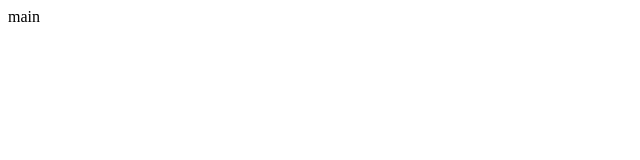
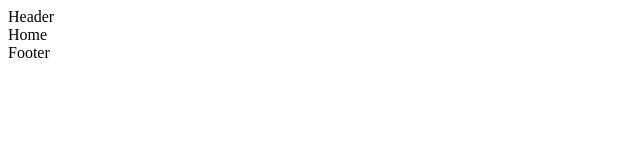
Before and after one commit to kietgudy/ecommerce-book, a React (Vite) app: page / in a window 1280 px wide. Shown: the top 160 px of the page, without its empty margins (0-640 px from the left). Built offline with nearby package versions, Linux system fonts and the light colour scheme.

Commit message:
update layout router

```diff
--- a/src/App.jsx
+++ b/src/App.jsx
@@ -1,34 +1,41 @@
-import React, { useState } from 'react';
-import LoginPage from './pages/login';
-import {
-  createBrowserRouter,
-  RouterProvider,
-} from "react-router-dom";
-
+import React from "react";
+import LoginPage from "./pages/login";
+import { createBrowserRouter, Outlet, RouterProvider } from "react-router-dom";
+import ContactPage from "./pages/contact";
+import Header from "./components/Header";
+import Footer from "./components/Footer";
+import Home from "./components/Home";
 
 const Layout = () => {
-  return (
-    <>
-    main
-    </>
-  )
-}
+  return <div className="layout">
+  <Header/>
+  <Outlet/>
+  <Footer/>
+  </div>;
+};
 
 export default function App() {
   const router = createBrowserRouter([
     {
       path: "/",
       element: <Layout />,
-      errorElement: <div>404</div>
+      errorElement: <div>404</div>,
+      children: [
+        { index: true, element: <Home /> },
+        {
+          path: "contact",
+          element: <ContactPage />,
+        },
+      ],
     },
     {
       path: "/login",
-      element: <LoginPage/>,
+      element: <LoginPage />,
     },
   ]);
   return (
     <>
-    <RouterProvider router={router} />
+      <RouterProvider router={router} />
     </>
   );
 }
--- /dev/null
+++ b/src/components/Footer/index.jsx
@@ -0,0 +1,9 @@
+import React from 'react'
+
+const Footer = () => {
+  return (
+    <div>Footer</div>
+  )
+}
+
+export default Footer
--- /dev/null
+++ b/src/components/Header/index.jsx
@@ -0,0 +1,9 @@
+import React from 'react'
+
+const Header = () => {
+  return (
+    <div>Header</div>
+  )
+}
+
+export default Header
--- /dev/null
+++ b/src/components/Home/index.jsx
@@ -0,0 +1,9 @@
+import React from 'react'
+
+const Home = () => {
+  return (
+    <div>Home</div>
+  )
+}
+
+export default Home
--- /dev/null
+++ b/src/pages/contact/index.jsx
@@ -0,0 +1,9 @@
+import React from 'react'
+
+const ContactPage = () => {
+  return (
+    <div>ContactPage</div>
+  )
+}
+
+export default ContactPage
```
Also changed, not shown: src/pages/book/index.jsx (added, +9 -0 lines).
